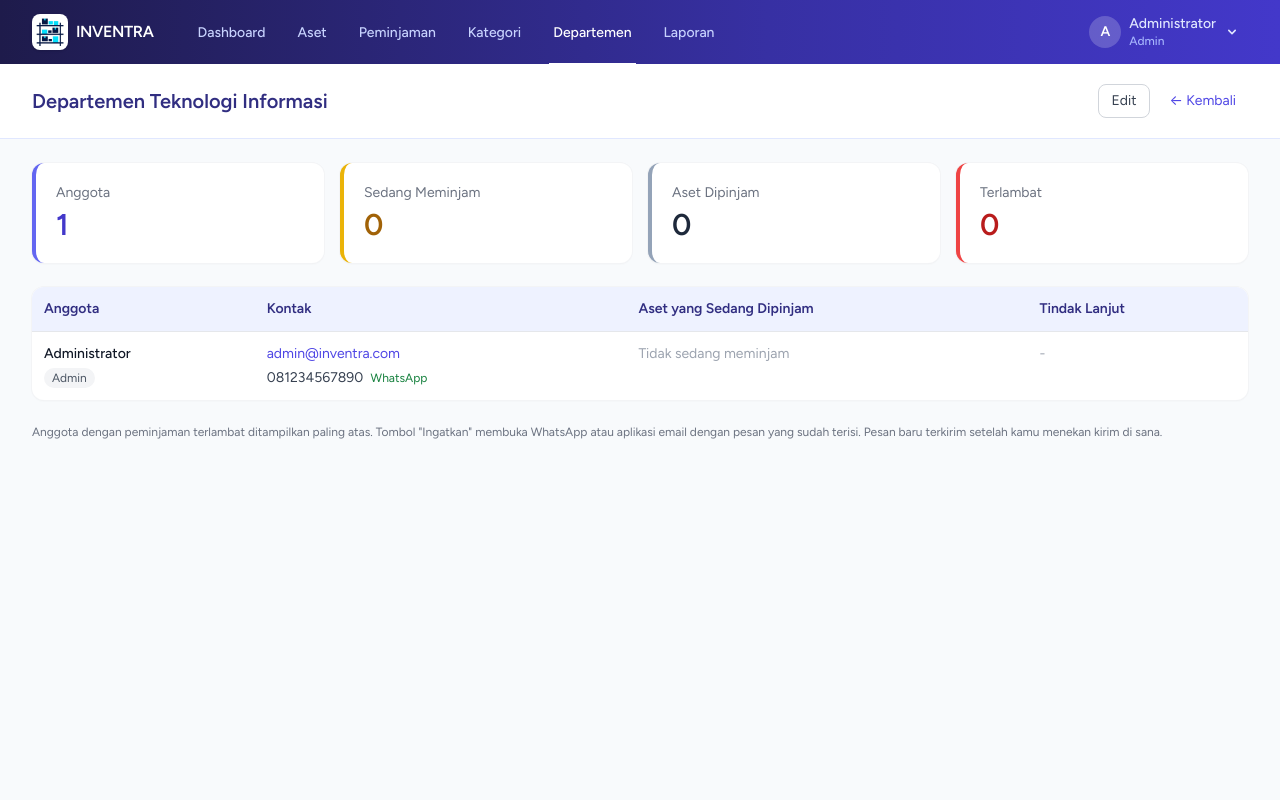
After one commit to ALunnyI/INVENTRA, a Laravel app: page /departments/1 in a window 1280 px wide. The commit adds this page. Run offline with Laravel 12, Linux system fonts and the light colour scheme; a user stored in the database is signed in; data comes from the database, SQL or seed files in the repository; style sheets or scripts are compiled from the project's sources.

Commit message:
update department page. adding users details, and reminder for those whom haven't returned their borrowed assets on time

```diff
--- a/app/Http/Controllers/DepartmentController.php
+++ b/app/Http/Controllers/DepartmentController.php
@@ -4,6 +4,7 @@ namespace App\Http\Controllers;
 
 use App\Http\Requests\DepartmentRequest;
 use App\Models\Department;
+use App\Models\Loan;
 use Illuminate\Http\Request;
 
 class DepartmentController extends Controller
@@ -16,7 +17,40 @@ class DepartmentController extends Controller
             ->paginate(10)
             ->withQueryString();
 
-        return view('departments.index', compact('departments'));
+        $loanStats = Loan::active()
+            ->join('users', 'users.id', '=', 'loans.user_id')
+            ->selectRaw(
+                'users.department_id, COUNT(*) as active_total, '
+                . 'SUM(CASE WHEN loans.due_date < ? THEN 1 ELSE 0 END) as overdue_total',
+                [today()->toDateString()]
+            )
+            ->groupBy('users.department_id')
+            ->get()
+            ->keyBy('department_id');
+
+        return view('departments.index', compact('departments', 'loanStats'));
+    }
+
+    public function show(Department $department)
+    {
+        $users = $department->users()
+            ->with('activeLoans.asset')
+            ->withCount([
+                'activeLoans',
+                'activeLoans as overdue_loans_count' => fn ($q) => $q->whereDate('due_date', '<', today()),
+            ])
+            ->orderByDesc('overdue_loans_count') // yang terlambat tampil paling atas
+            ->orderBy('name')
+            ->get();
+
+        $stats = [
+            'members'   => $users->count(),
+            'borrowers' => $users->where('active_loans_count', '>', 0)->count(),
+            'borrowed'  => $users->sum('active_loans_count'),
+            'overdue'   => $users->sum('overdue_loans_count'),
+        ];
+
+        return view('departments.show', compact('department', 'users', 'stats'));
     }
 
     public function create()
--- a/app/Http/Requests/ProfileUpdateRequest.php
+++ b/app/Http/Requests/ProfileUpdateRequest.php
@@ -26,6 +26,7 @@ class ProfileUpdateRequest extends FormRequest
                 'max:255',
                 Rule::unique(User::class)->ignore($this->user()->id),
             ],
+            'phone' => ['nullable', 'string', 'max:20', 'regex:/^\+?[0-9\s\-()]{8,20}$/'],
         ];
     }
 }
--- a/app/Models/User.php
+++ b/app/Models/User.php
@@ -12,7 +12,7 @@ use Illuminate\Database\Eloquent\Relations\HasMany;
 use Illuminate\Foundation\Auth\User as Authenticatable;
 use Illuminate\Notifications\Notifiable;
 
-#[Fillable(['name', 'email', 'password', 'role', 'department_id'])]
+#[Fillable(['name', 'email', 'password', 'role', 'department_id', 'phone'])]
 #[Hidden(['password', 'remember_token'])]
 class User extends Authenticatable
 {
@@ -40,6 +40,66 @@ class User extends Authenticatable
         return $this->hasMany(Loan::class);
     }
 
+    public function activeLoans()
+    {
+        return $this->hasMany(Loan::class)->whereNull('returned_at');
+    }
+
+    public function getWhatsappNumberAttribute(): ?string
+    {
+        $digits = preg_replace('/\D+/', '', (string) $this->phone);
+
+        if ($digits === '') {
+            return null;
+        }
+
+        return match (true) {
+            str_starts_with($digits, '0')  => '62' . substr($digits, 1),
+            str_starts_with($digits, '62') => $digits,
+            str_starts_with($digits, '8')  => '62' . $digits,
+            default                        => $digits,
+        };
+    }
+
+    public function whatsappUrl(?string $message = null): ?string
+    {
+        if (! $this->whatsapp_number) {
+            return null;
+        }
+
+        $url = 'https://wa.me/' . $this->whatsapp_number;
+
+        return $message ? $url . '?text=' . rawurlencode($message) : $url;
+    }
+
+    public function emailUrl(string $message, string $subject = 'Pengingat Pengembalian Aset'): string
+    {
+        return 'mailto:' . $this->email
+            . '?subject=' . rawurlencode($subject)
+            . '&body=' . rawurlencode($message);
+    }
+
+    // Pesan pengingat berisi semua aset yang terlambat; null kalau tidak ada yang terlambat
+    public function reminderMessage(string $sender): ?string
+    {
+        $overdue = $this->activeLoans
+            ->filter(fn (Loan $loan) => $loan->status === 'terlambat')
+            ->sortBy('due_date');
+
+        if ($overdue->isEmpty()) {
+            return null;
+        }
+
+        $list = $overdue
+            ->map(fn (Loan $loan) => '- ' . $loan->asset->name . ' (' . $loan->asset->asset_code
+                . '), jatuh tempo ' . $loan->due_date->format('d/m/Y'))
+            ->implode("\n");
+
+        return "Halo {$this->name},\n\n"
+            . "Kami mengingatkan bahwa aset berikut sudah melewati batas pengembalian:\n{$list}\n\n"
+            . "Mohon segera dikembalikan. Terima kasih.\n\nSalam,\n{$sender}";
+    }
+
     /**
      * Get the attributes that should be cast.
      *
--- /dev/null
+++ b/resources/views/departments/show.blade.php
@@ -0,0 +1,127 @@
+<x-app-layout>
+    <x-slot name="header">
+        <div class="flex flex-wrap items-center justify-between gap-3">
+            <h2 class="font-semibold text-xl">Departemen {{ $department->name }}</h2>
+            <div class="flex items-center gap-2 text-sm">
+                <a href="{{ route('departments.edit', $department) }}"
+                   class="rounded-lg border border-gray-300 px-3 py-1.5 text-gray-700 hover:bg-gray-50">Edit</a>
+                <a href="{{ route('departments.index') }}"
+                   class="px-3 py-1.5 text-indigo-600 hover:text-indigo-800">&larr; Kembali</a>
+            </div>
+        </div>
+    </x-slot>
+
+    <div class="py-6 max-w-7xl mx-auto px-4 sm:px-6 lg:px-8 space-y-6">
+
+        {{-- Ringkasan --}}
+        <div class="grid grid-cols-2 gap-4 md:grid-cols-4">
+            <x-stat-card label="Anggota" :value="$stats['members']" tone="indigo" />
+            <x-stat-card label="Sedang Meminjam" :value="$stats['borrowers']" tone="yellow" />
+            <x-stat-card label="Aset Dipinjam" :value="$stats['borrowed']" tone="gray" />
+            <x-stat-card label="Terlambat" :value="$stats['overdue']" tone="red" />
+        </div>
+
+        {{-- Daftar anggota --}}
+        <div class="overflow-x-auto rounded-xl bg-white shadow-sm ring-1 ring-gray-100">
+            <table class="w-full text-left text-sm">
+                <thead class="bg-indigo-50 text-indigo-900">
+                    <tr>
+                        <th class="p-3">Anggota</th>
+                        <th class="p-3">Kontak</th>
+                        <th class="p-3">Aset yang Sedang Dipinjam</th>
+                        <th class="p-3">Tindak Lanjut</th>
+                    </tr>
+                </thead>
+                <tbody>
+                @forelse ($users as $user)
+                    @php
+                        $message = $user->reminderMessage(auth()->user()->name);
+                        $loans   = $user->activeLoans->sortBy('due_date');
+                    @endphp
+                    <tr class="border-t align-top {{ $user->overdue_loans_count > 0 ? 'bg-red-50/40' : '' }}">
+
+                        <td class="p-3">
+                            <p class="font-medium text-gray-900">{{ $user->name }}</p>
+                            <span class="mt-1 inline-block rounded-full bg-gray-100 px-2 py-0.5 text-xs text-gray-600">
+                                {{ $user->isAdmin() ? 'Admin' : 'Staff' }}
+                            </span>
+                        </td>
+
+                        <td class="p-3">
+                            <a href="mailto:{{ $user->email }}" class="text-indigo-600 hover:text-indigo-800">
+                                {{ $user->email }}
+                            </a>
+                            @if ($user->phone)
+                                <div class="mt-1 text-gray-700">
+                                    {{ $user->phone }}
+                                    @if ($user->whatsappUrl())
+                                        <a href="{{ $user->whatsappUrl() }}" target="_blank" rel="noopener"
+                                           class="ml-1 text-xs text-green-700 hover:underline">WhatsApp</a>
+                                    @endif
+                                </div>
+                            @else
+                                <div class="mt-1 text-xs text-gray-400">Nomor HP belum diisi</div>
+                            @endif
+                        </td>
+
+                        <td class="p-3">
+                            @forelse ($loans as $loan)
+                                <div class="mb-2 last:mb-0">
+                                    <a href="{{ route('assets.show', $loan->asset) }}"
+                                       class="font-medium text-gray-800 hover:text-indigo-700">
+                                        {{ $loan->asset->name }}
+                                    </a>
+                                    <span class="text-xs text-gray-500">{{ $loan->asset->asset_code }}</span>
+                                    <div class="text-xs text-gray-600">
+                                        Dipinjam {{ $loan->loan_date->format('d/m/Y') }}
+                                        &middot; jatuh tempo {{ $loan->due_date->format('d/m/Y') }}
+                                        @if ($loan->status === 'terlambat')
+                                            <span class="ml-1 rounded-full bg-red-100 px-2 py-0.5 font-medium text-red-800">
+                                                Terlambat {{ (int) $loan->due_date->diffInDays(today()) }} hari
+                                            </span>
+                                        @endif
+                                    </div>
+                                </div>
+                            @empty
+                                <span class="text-gray-400">Tidak sedang meminjam</span>
+                            @endforelse
+                        </td>
+
+                        <td class="p-3">
+                            @if ($message)
+                                <div class="flex flex-col items-start gap-2">
+                                    @if ($user->whatsappUrl($message))
+                                        <a href="{{ $user->whatsappUrl($message) }}" target="_blank" rel="noopener"
+                                           class="rounded-lg bg-green-600 px-3 py-1.5 text-xs font-semibold text-white hover:bg-green-700">
+                                            Ingatkan via WhatsApp
+                                        </a>
+                                    @else
+                                        <span class="text-xs text-gray-400">Tanpa nomor HP</span>
+                                    @endif
+                                    <a href="{{ $user->emailUrl($message) }}"
+                                       class="rounded-lg border border-gray-300 px-3 py-1.5 text-xs font-medium text-gray-700 hover:bg-gray-50">
+                                        Ingatkan via Email
+                                    </a>
+                                </div>
+                            @else
+                                <span class="text-gray-400">-</span>
+                            @endif
+                        </td>
+                    </tr>
+                @empty
+                    <tr>
+                        <td colspan="4" class="p-4 text-center text-gray-500">
+                            Belum ada anggota di departemen ini.
+                        </td>
+                    </tr>
+                @endforelse
+                </tbody>
+            </table>
+        </div>
+
+        <p class="text-xs text-gray-500">
+            Anggota dengan peminjaman terlambat ditampilkan paling atas. Tombol "Ingatkan" membuka WhatsApp atau
+            aplikasi email dengan pesan yang sudah terisi. Pesan baru terkirim setelah kamu menekan kirim di sana.
+        </p>
+    </div>
+</x-app-layout>
--- a/routes/web.php
+++ b/routes/web.php
@@ -33,7 +33,7 @@ Route::resource('assets', AssetController::class)->withTrashed(['show']);
 
     Route::middleware('admin')->group(function () {
         Route::resource('categories', CategoryController::class)->except('show');
-        Route::resource('departments', DepartmentController::class)->except('show');
+        Route::resource('departments', DepartmentController::class);
 
         Route::prefix('reports')->name('reports.')->group(function () {
             Route::get('/', [ReportController::class, 'index'])->name('index');
```
Also changed, not shown: database/seeders/UserSeeder.php (+6 -3 lines), resources/views/departments/index.blade.php (+41 -8 lines), resources/views/profile/partials/update-profile-information-form.blade.php (+7 -0 lines), tests/Feature/DepartmentDetailTest.php (added, +88 -0 lines), database/migrations/2026_11_18_135906_add_phone_to_users_table.php (added).
